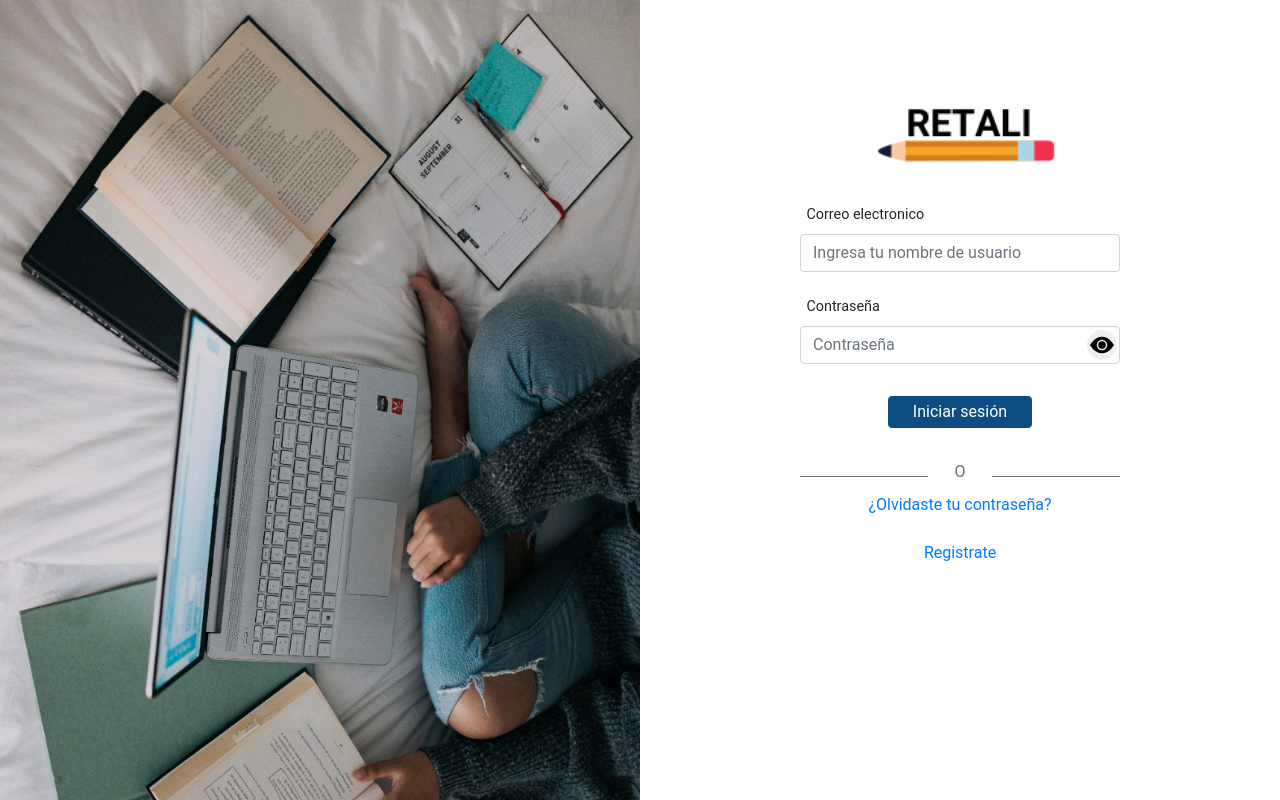
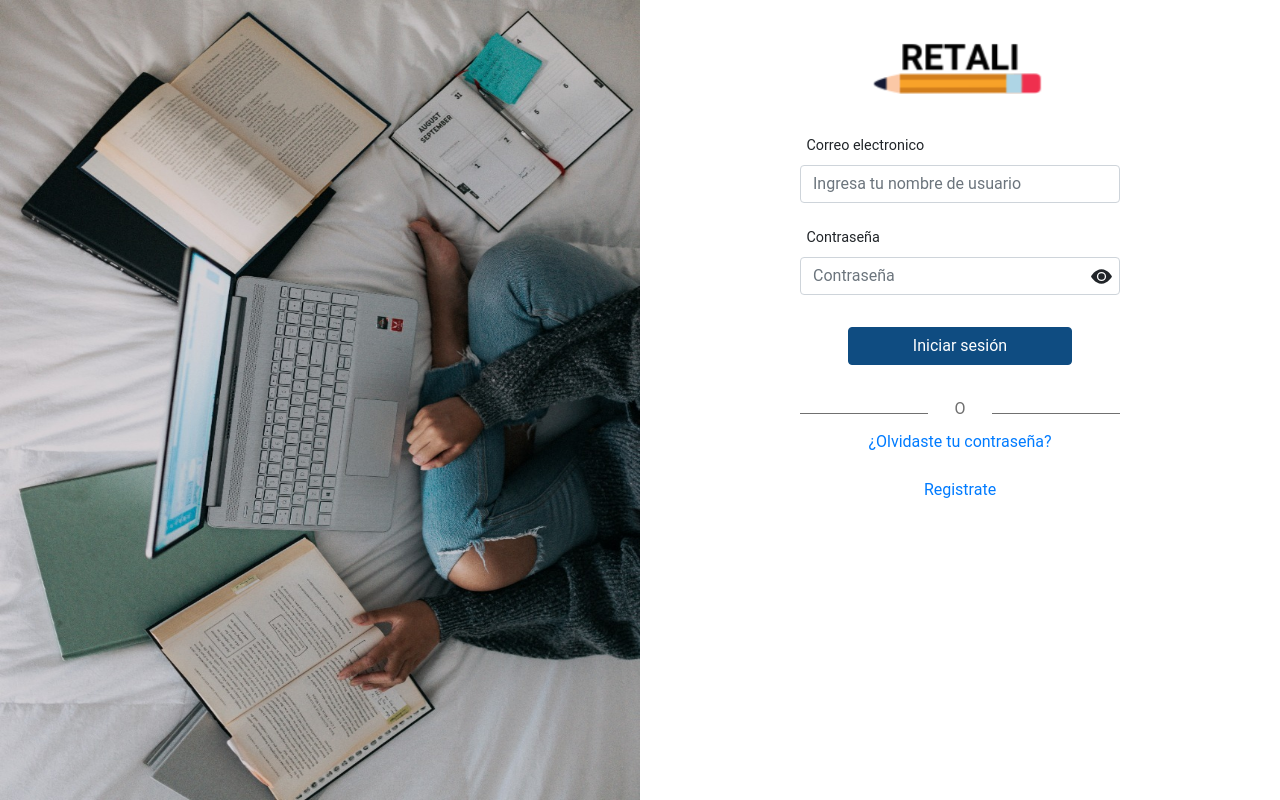
Before and after one commit to codeChinoUV/RETALI, a Django app: page /login/ in a window 1280 px wide. Run offline with Django 3.2, Linux system fonts and the light colour scheme; some libraries are stand-ins or nearby versions.

Commit message:
Se arreglan pequeños detalles de visualización del Login

```diff
--- a/apps/usuarios/views.py
+++ b/apps/usuarios/views.py
@@ -1,8 +1,7 @@
 from django.shortcuts import render, redirect
 from django.contrib.auth import authenticate, login, logout
+from django.contrib import messages
 
-
-# Create your views here.
 
 def iniciarSesion(request):
     if request.method == 'POST':
@@ -12,6 +11,9 @@ def iniciarSesion(request):
         if user is not None:
             login(request, user)
             return redirect('paginaInicio')
+        else:
+            messages.error(request, 'El correo electronico o la contraseña son incorrectos')
+            return redirect('login')
     else:
         if request.user.is_authenticated:
             return redirect('paginaInicio')
--- a/static/usuarios/inicioSesion/estilos/inicioSesion.css
+++ b/static/usuarios/inicioSesion/estilos/inicioSesion.css
@@ -26,7 +26,7 @@ html, body{
     margin: 0;
     padding: 0;
     background-image: url("../imagenes/inicioSesion.jpeg");
-    background-size: 100% 125%;
+    background-size: 100% 100%;
 }
 
 h1{
@@ -59,9 +59,15 @@ button:hover{
 
 #formularioInicioSesion{
     width: 50%;
+    height: 100%;
     display: block;
     float: right;
-    padding: 7% 12.5%;
+    padding: 2% 12.5% 0% 12.5%;
+}
+
+#logo{
+    display: flex;
+    justify-content: center;
 }
 
 #btnIniciarSesion{
@@ -71,7 +77,8 @@ button:hover{
 }
 
 #btnIniciarSesion button{
-    padding: 1% 7.5%;
+    width: 100%;
+    margin: 0% 15%;
 }
 
 .form-group{
@@ -115,4 +122,5 @@ button{
 p{
     text-align: center;
     margin-top: 7.5%;
+    margin-bottom: 0%;
 }
--- /dev/null
+++ b/static/usuarios/inicioSesion/scripts/inicioSesion.js
@@ -0,0 +1,10 @@
+let botonMostrarContrasena = document.querySelector('#showPassword');
+let campoContrasena = document.querySelector('#password');
+
+botonMostrarContrasena.addEventListener('click', () => {
+    if(campoContrasena.getAttribute('type')==="password"){
+        campoContrasena.setAttribute('type', 'text');
+    }else{
+        campoContrasena.setAttribute('type', 'password');
+    }
+})
--- a/templates/Login.html
+++ b/templates/Login.html
@@ -8,23 +8,28 @@
     <link rel="stylesheet" type="text/css" href="{% static 'usuarios/inicioSesion/estilos/inicioSesion.css' %}">
 </head>
 <body>
-<div id="imagen"></div>
+    <div id="imagen"></div>
     <div id="formularioInicioSesion">
-        <img src="{% static 'imagenes/Logo.png' %}" alt="Logo">
+        <img id="logo" src="{% static 'imagenes/Logo.png' %}" class="img-fluid" alt="Logo">
         <form method="POST">
             {% csrf_token %}
+              {% for message in messages %}
+                  <div class="alert alert-warning">
+                        {{ message }}
+                  </div>
+            {% endfor %}
             <div class="form-group">
                 <label for="username">Correo electronico</label>
-                <input type="text" class="form-control" id="username" name="username" placeholder="Ingresa tu nombre de usuario">
+                <input type="email" class="form-control" id="username" name="username" placeholder="Ingresa tu nombre de usuario">
             </div>
             <div class="form-group">
                 <label for="password">Contraseña</label>
                 <div class="button-inside">
                     <input type="password" class="form-control" id="password" name="password" placeholder="Contraseña">
-                    <button type="button" id="showPassword">
+                    <button type="button" class="btn btn-default btn-sm" id="showPassword">
                         <svg width="1.5em" height="1.5em" viewBox="0 0 16 16" class="bi bi-eye-fill" fill="currentColor" xmlns="http://www.w3.org/2000/svg">
-                          <path d="M10.5 8a2.5 2.5 0 1 1-5 0 2.5 2.5 0 0 1 5 0z"/>
-                          <path fill-rule="evenodd" d="M0 8s3-5.5 8-5.5S16 8 16 8s-3 5.5-8 5.5S0 8 0 8zm8 3.5a3.5 3.5 0 1 0 0-7 3.5 3.5 0 0 0 0 7z"/>
+                          <path d="M10.5 8a2.5 2.5 0 1 1-5 0 2.5 2.5 0 0 1 5 0z"></path>
+                          <path fill-rule="evenodd" d="M0 8s3-5.5 8-5.5S16 8 16 8s-3 5.5-8 5.5S0 8 0 8zm8 3.5a3.5 3.5 0 1 0 0-7 3.5 3.5 0 0 0 0 7z"></path>
                         </svg>
                     </button>
                 </div>
@@ -42,5 +47,6 @@
         <p><a href="">Registrate</a></p>
     </div>
     <script src="{% static 'bootstrap-4/js/bootstrap.js' %}"></script>
+    <script src="{% static 'usuarios/inicioSesion/scripts/inicioSesion.js'%}"></script>
 </body>
 </html>
```
